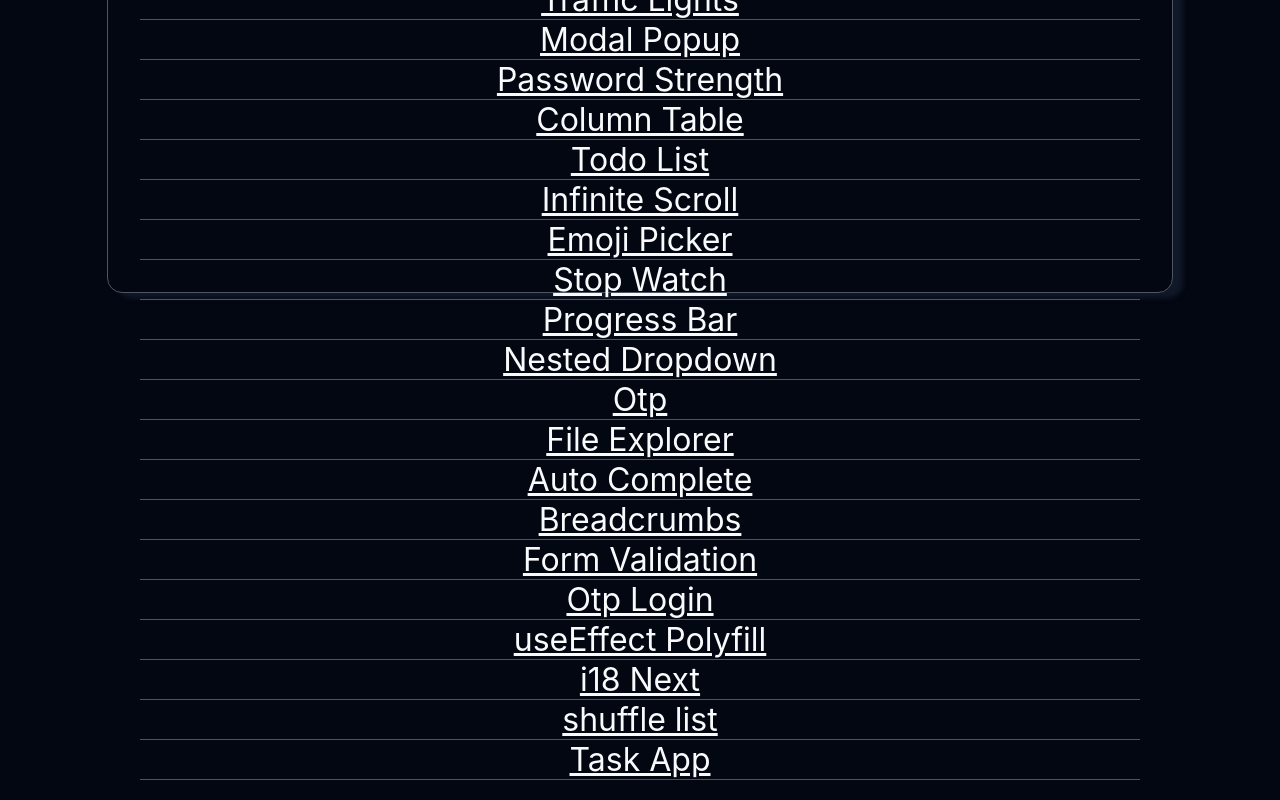
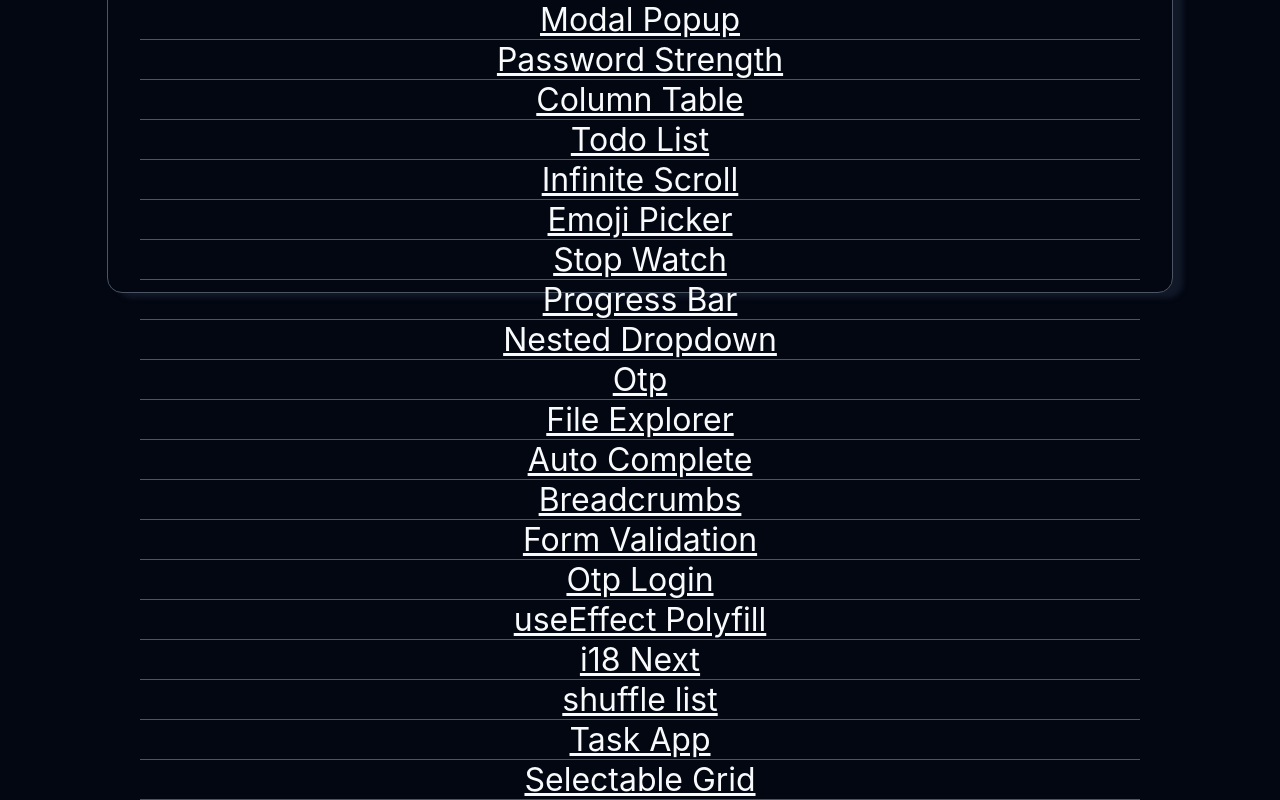
Before and after one commit to vinay-nb/React-Challenges-, a React (Create React App) app in the folder react-challenges/: page / in a window 1280 px wide. Shown: the part 301-1101 px from the top of the page. Built offline with nearby package versions, Linux system fonts and the light colour scheme; no server answers.

Commit message:
feat: selectable-grid

```diff
--- a/react-challenges/src/App.js
+++ b/react-challenges/src/App.js
@@ -36,6 +36,7 @@ import OtpLogin from "./Components/OtpLogin/OtpLogin";
 import UseEffectPolyfill from "./Components/UseEffectPolyfill/UseEffectPolyfill";
 import ShuffleList from "./Components/ShuffleList/ShuffleList";
 import Task from "./Components/TaskApp/Task";
+import SelectableGrid from "./Components/SelectableGrid/SelectableGrid";
 
 function App() {
   return (
@@ -77,6 +78,7 @@ function App() {
         <Route path="/useeffect-polyfill" element={<UseEffectPolyfill />} />
         <Route path="/shuffle-list" element={<ShuffleList />} />
         <Route path="/task-app" element={<Task />} />
+        <Route path="/selectable-grid" element={<SelectableGrid />} />
       </Routes>
     </div>
   );
--- a/react-challenges/src/Components/Main/Main.js
+++ b/react-challenges/src/Components/Main/Main.js
@@ -113,6 +113,9 @@ function Main() {
         <Link to="/task-app" className="link-cls">
           Task App
         </Link>
+        <Link to="/selectable-grid" className="link-cls">
+          Selectable Grid
+        </Link>
       </div>
     </div>
   );
--- /dev/null
+++ b/react-challenges/src/Components/SelectableGrid/SelectableGrid.js
@@ -0,0 +1,7 @@
+import React from "react";
+
+const SelectableGrid = () => {
+  return <div>SelectableGrid</div>;
+};
+
+export default SelectableGrid;
```
Also changed, not shown: react-challenges/src/Components/SelectableGrid/style.css (added).
